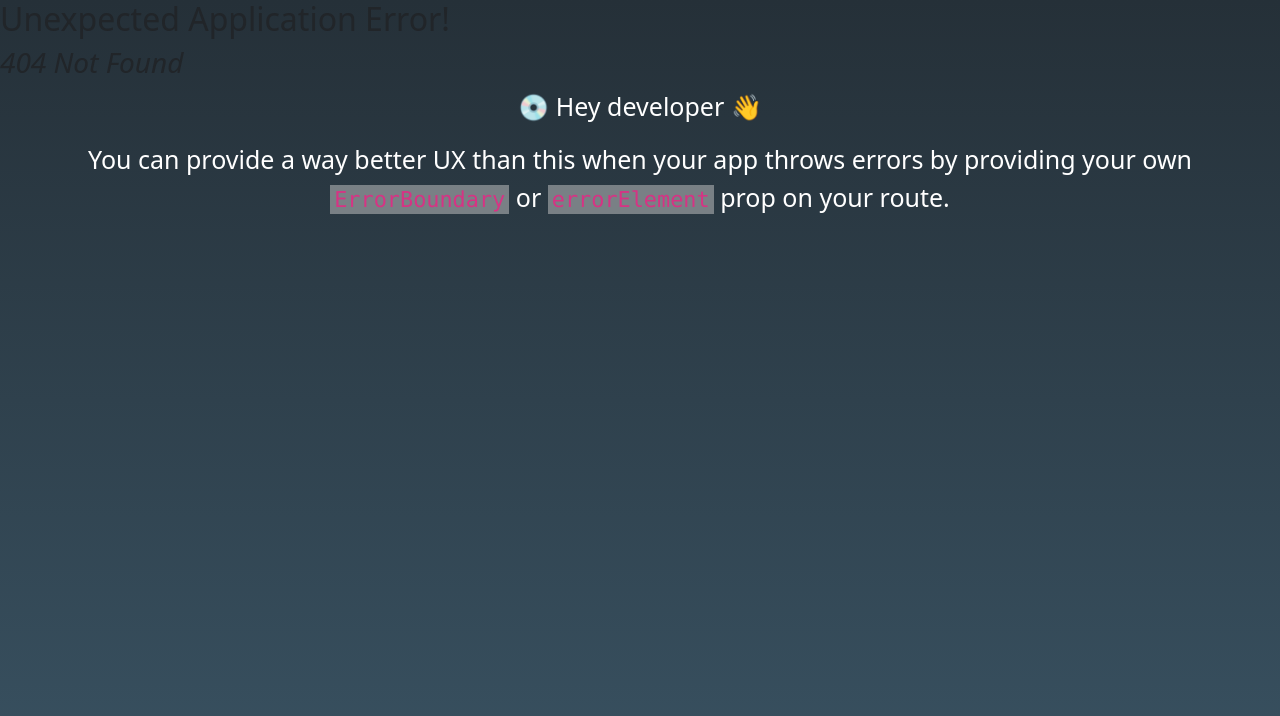
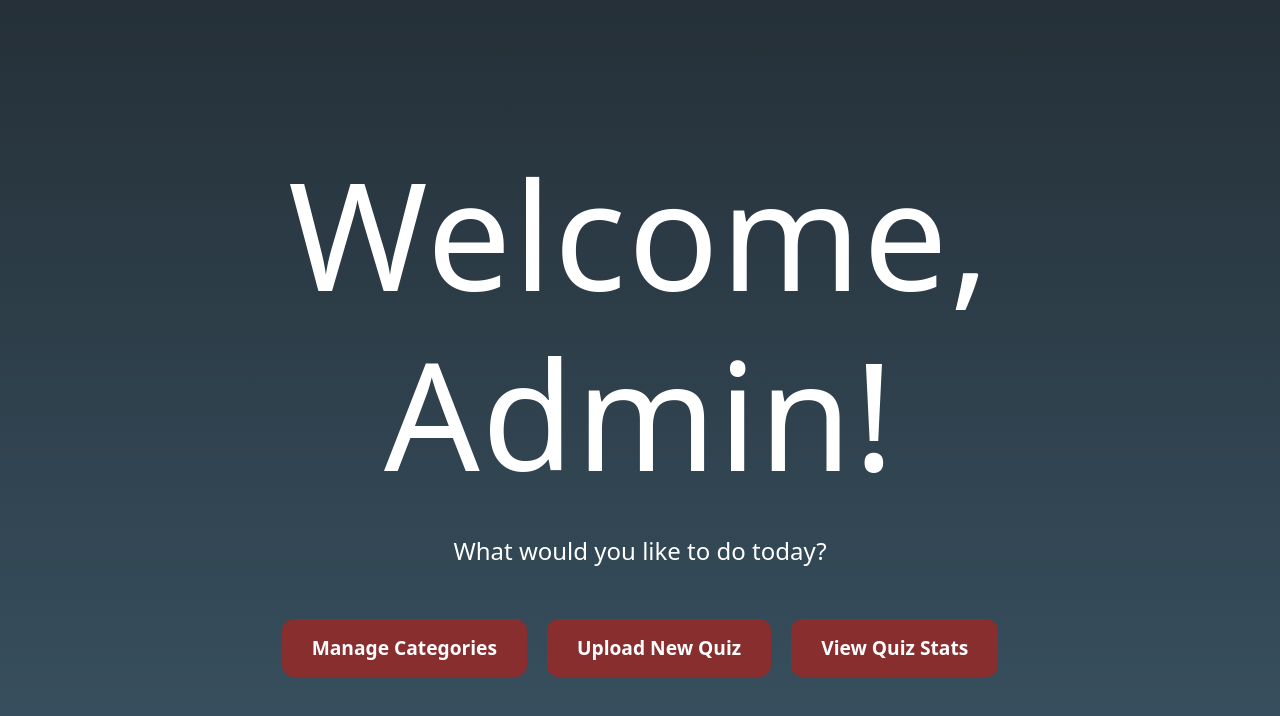
Before and after one commit to paigemjames/TriviaTaps, a React (Vite) app in the folder client/: page /AdminHomePage in a window 1280 px wide. Before the commit this address had no page. Shown: the top 716 px of the page. Built offline with nearby package versions, Linux system fonts and the light colour scheme.

Commit message:
Created AdminHomePage

```diff
--- /dev/null
+++ b/client/src/components/A_AdminHomePage.jsx
@@ -0,0 +1,31 @@
+import React from "react";
+import { Link } from "react-router-dom";
+import "../index.css"; // Import CSS for styling
+
+const A_AdminHomePage = () => {
+  return (
+    <div className="admin-home">
+      <h1 className="admin-title">Welcome, Admin!</h1>
+      <p className="admin-subtitle">What would you like to do today?</p>
+
+      <div className="admin-options">
+        {/* Link to manage categories */}
+        <Link to="/ManageCategories" className="admin-link">
+          <button className="admin-button">Manage Categories</button>
+        </Link>
+
+        {/* Link to upload new quizzes */}
+        <Link to="/UploadQuiz" className="admin-link">
+          <button className="admin-button">Upload New Quiz</button>
+        </Link>
+
+        {/* Additional admin features */}
+        <Link to="/ViewStats" className="admin-link">
+          <button className="admin-button">View Quiz Stats</button>
+        </Link>
+      </div>
+    </div>
+  );
+};
+
+export default A_AdminHomePage;
--- a/client/src/components/A_Login.jsx
+++ b/client/src/components/A_Login.jsx
@@ -1,34 +1,34 @@
+import React, { useState } from "react";
+import axios from "axios";
+import { Link, useNavigate } from "react-router-dom";
+import "../index.css"; // Import the CSS file for styling
 
-import React, { useState } from 'react';
-import axios from 'axios';
-import { Link, useNavigate } from 'react-router-dom';
-import '../index.css'; // Import the CSS file for styling
-
-const  A_Login = () => {
-  const [userEmail, setUserEmail] = useState('');
-  const [password, setPassword] = useState('');
-  const [message, setMessage] = useState('');
+const A_Login = () => {
+  const [userEmail, setUserEmail] = useState("");
+  const [password, setPassword] = useState("");
+  const [message, setMessage] = useState("");
   const navigate = useNavigate();
 
   // Handle form submission
   const handleSubmit = async (e) => {
     e.preventDefault();
     try {
-      const response = await axios.post('http://localhost:5050/admins/login', {
+      const response = await axios.post("http://localhost:5050/admins/login", {
         userEmail,
         password,
       });
 
-      setMessage(response.data.message);  // Show the success message
-    //     setTimeout(() => {
-    //     navigate('/'); // Redirect to quiz selection page
-    //  }, 1000); // Adjust delay as needed (e.g., 1 seconds to show the message) */
+      setMessage(response.data.message); // Show the success message
+
+      if (response.data.message === "Login successful") {
+        navigate("/AdminHomePage"); // Redirect to Admin Home Page
+      }
     } catch (error) {
       // Handle errors
       if (error.response) {
-        setMessage(error.response.data.message || 'Error during login');
+        setMessage(error.response.data.message || "Error during login");
       } else {
-        setMessage('Network error, please try again.');
+        setMessage("Network error, please try again.");
       }
     }
   };
@@ -69,8 +69,9 @@ const  A_Login = () => {
       </div>
 
       <div className="signup-link-container">
-        <p className="signup-link-text">Need an account?{' '}
-          <Link to ="/AdminSignUp" className="signup-link">Sign up here</Link>
+        <p className="signup-link-text">
+          Need an account?{" "}
+          <Link to="/AdminSignUp" className="signup-link">Sign up here</Link>
         </p>
       </div>
     </div>
--- /dev/null
+++ b/client/src/components/A_ManageCategories.jsx
@@ -0,0 +1,51 @@
+import React, { useState } from "react";
+import "../index.css";
+
+const A_ManageCategories = () => {
+  const [categories, setCategories] = useState([]);
+  const [newCategory, setNewCategory] = useState("");
+
+  const handleAddCategory = () => {
+    if (newCategory.trim() !== "") {
+      setCategories([...categories, newCategory.trim()]);
+      setNewCategory("");
+    }
+  };
+
+  const handleDeleteCategory = (categoryToDelete) => {
+    setCategories(categories.filter((category) => category !== categoryToDelete));
+  };
+
+  return (
+    <div className="manage-categories">
+      <h1 className="admin-title">Manage Categories</h1>
+      <div className="category-input-container">
+        <input
+          type="text"
+          className="category-input"
+          placeholder="Enter new category"
+          value={newCategory}
+          onChange={(e) => setNewCategory(e.target.value)}
+        />
+        <button className="add-category-button" onClick={handleAddCategory}>
+          Add
+        </button>
+      </div>
+      <ul className="category-list">
+        {categories.map((category, index) => (
+          <li key={index} className="category-item">
+            {category}
+            <button
+              className="delete-category-button"
+              onClick={() => handleDeleteCategory(category)}
+            >
+              Delete
+            </button>
+          </li>
+        ))}
+      </ul>
+    </div>
+  );
+};
+
+export default A_ManageCategories;
--- a/client/src/index.css
+++ b/client/src/index.css
@@ -1206,3 +1206,123 @@ body {
 .submit-button:disabled {
   opacity: 0.5;
 }
+
+/* New Styles for Admin Components */
+
+/* Admin Home Page Styling */
+.admin-home {
+  display: flex;
+  flex-direction: column;
+  align-items: center;
+  justify-content: center;
+  min-height: 100vh;
+  text-align: center;
+  gap: 20px;
+  padding: 20px;
+}
+
+.admin-title {
+  font-size: 3rem;
+  color: var(--yellow);
+  margin-bottom: 10px;
+}
+
+.admin-subtitle {
+  font-size: 1.5rem;
+  color: var(--white);
+  margin-bottom: 30px;
+}
+
+.admin-options {
+  display: flex;
+  flex-wrap: wrap;
+  gap: 20px;
+  justify-content: center;
+}
+
+.admin-button {
+  background-color: var(--light-red);
+  color: var(--white);
+  border: none;
+  padding: 15px 30px;
+  border-radius: 12px;
+  font-size: 1.2rem;
+  font-weight: bold;
+  cursor: pointer;
+  transition: background-color 0.3s, transform 0.2s;
+}
+
+.admin-button:hover {
+  background-color: var(--dark-red);
+  transform: translateY(-3px);
+}
+
+/* Manage Categories Page Styling */
+.manage-categories-container {
+  display: flex;
+  flex-direction: column;
+  align-items: center;
+  justify-content: flex-start;
+  min-height: 100vh;
+  padding: 20px;
+  background: linear-gradient(to bottom, var(--dark-blue), var(--light-blue));
+}
+
+.manage-categories-title {
+  font-size: 2.5rem;
+  color: var(--yellow);
+  margin-bottom: 20px;
+}
+
+.categories-list {
+  width: 100%;
+  max-width: 800px;
+  background-color: rgba(255, 255, 255, 0.1);
+  border-radius: 8px;
+  padding: 20px;
+  box-shadow: 0 4px 6px rgba(0, 0, 0, 0.1);
+}
+
+.category-item {
+  display: flex;
+  justify-content: space-between;
+  align-items: center;
+  background-color: rgba(255, 255, 255, 0.05);
+  border-radius: 5px;
+  padding: 10px 20px;
+  margin-bottom: 10px;
+}
+
+.category-item:hover {
+  background-color: rgba(255, 255, 255, 0.15);
+}
+
+.add-category-button {
+  background-color: var(--light-red);
+  color: var(--white);
+  border: none;
+  padding: 10px 20px;
+  border-radius: 8px;
+  font-size: 1rem;
+  font-weight: bold;
+  cursor: pointer;
+  margin-top: 20px;
+}
+
+.add-category-button:hover {
+  background-color: var(--dark-red);
+}
+
+.delete-category-button {
+  background-color: #e74c3c;
+  color: var(--white);
+  border: none;
+  padding: 5px 15px;
+  border-radius: 4px;
+  cursor: pointer;
+  transition: background-color 0.2s;
+}
+
+.delete-category-button:hover {
+  background-color: #c0392b;
+}
```
Also changed, not shown: client/src/main.jsx (+32 -114 lines).
